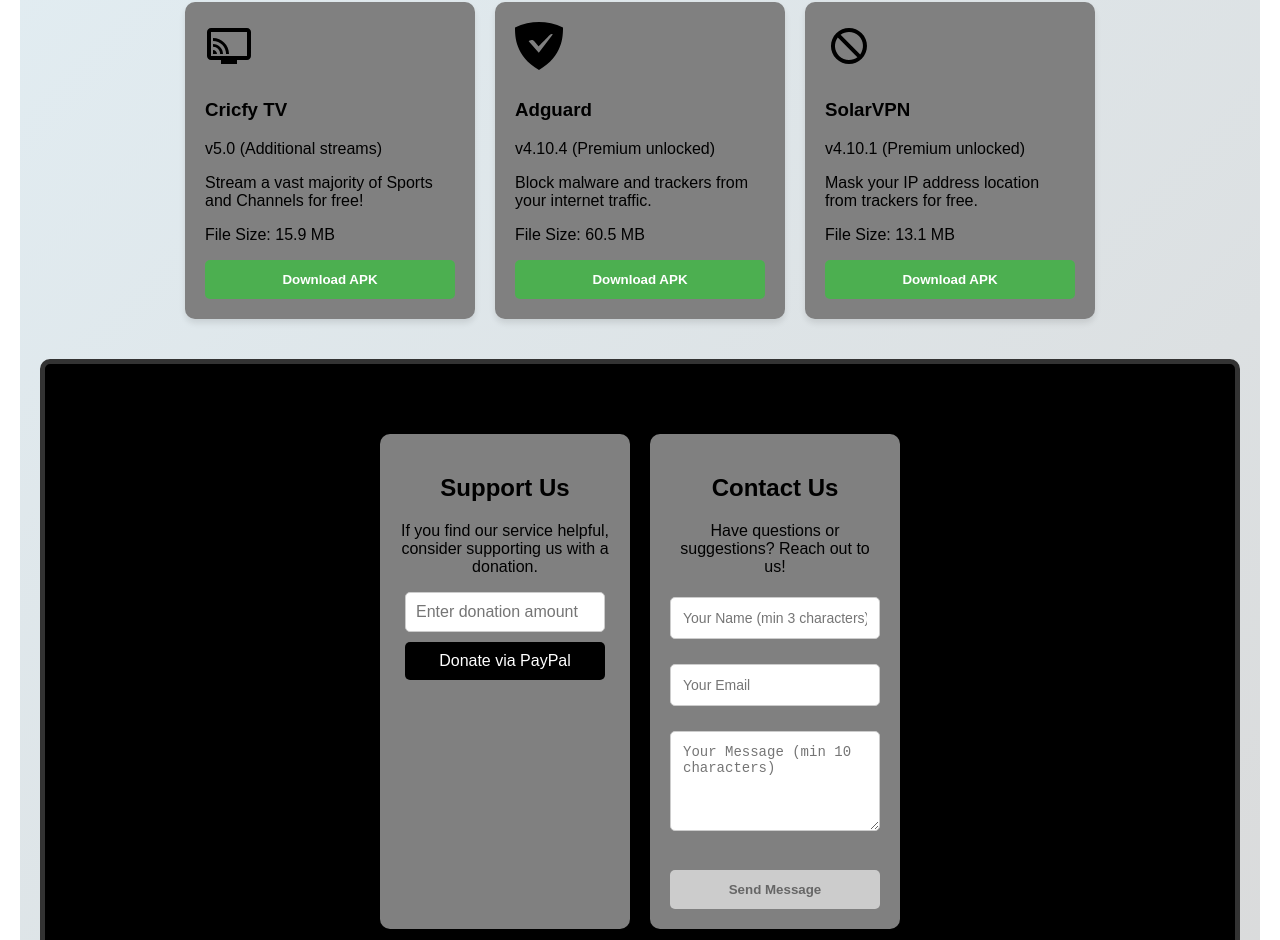
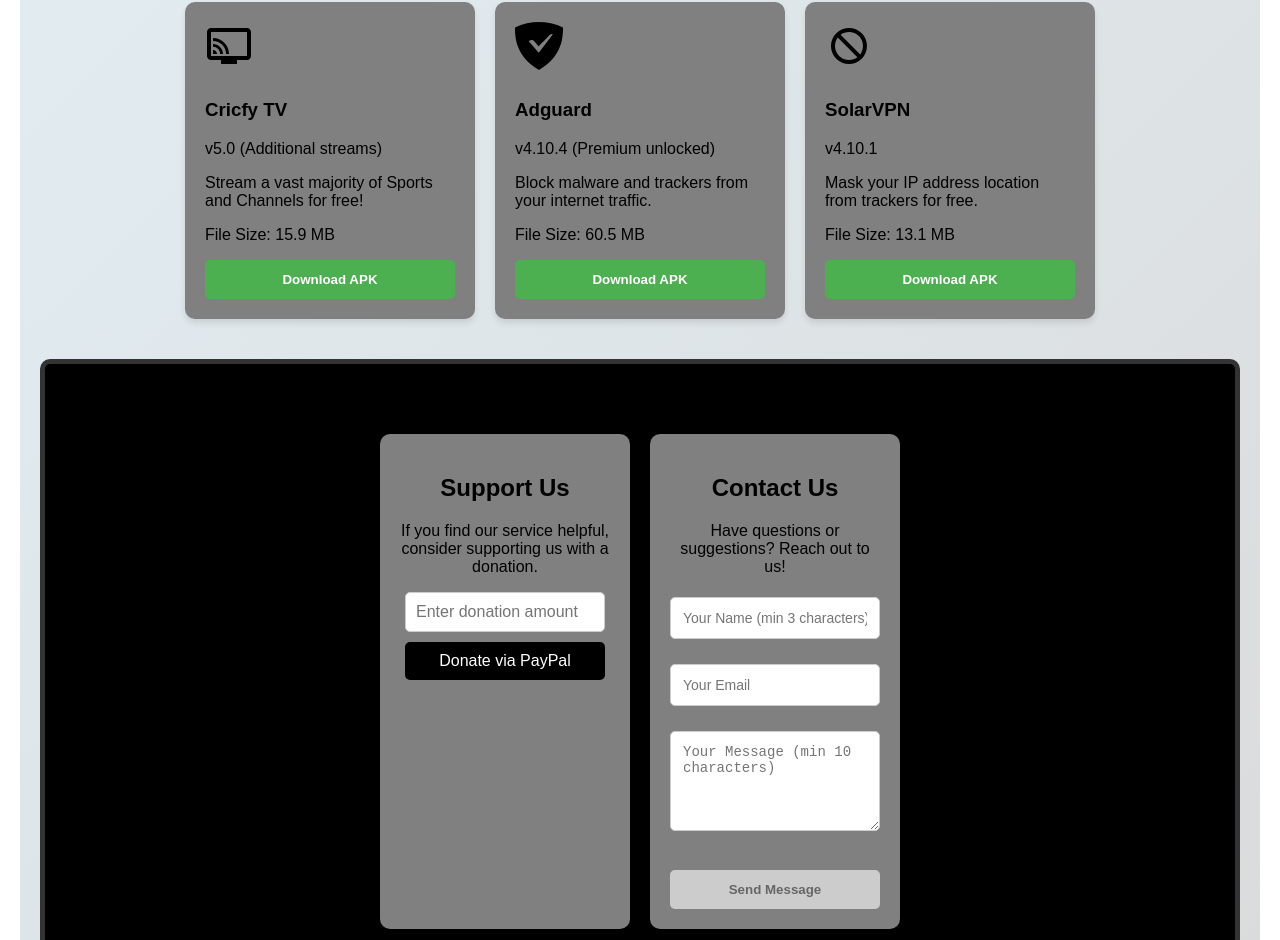
Before and after one commit to NesBet/premioapps, a React (Create React App) app: page / in a window 1280 px wide. Shown: the part 1454-2394 px from the top of the page. Built offline with nearby package versions, Linux system fonts and the light colour scheme.

Commit message:
Fixing FaWhatsapp import

```diff
--- a/src/App.js
+++ b/src/App.js
@@ -123,10 +123,10 @@
   {
     id: 15,
     name: "SolarVPN",
-    version: "v4.10.1 (Premium unlocked)",
+    version: "v4.10.1",
     description: "Mask your IP address location from trackers for free.",
     fileSize: "13.1 MB",
-    fileId: "",
+    fileId: "10XH8CliUQ9MWeC7vcbkL2ECeq5XGLtWx",
   },
 ];
 
```
